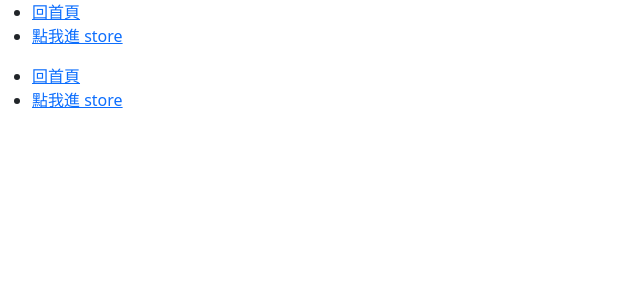
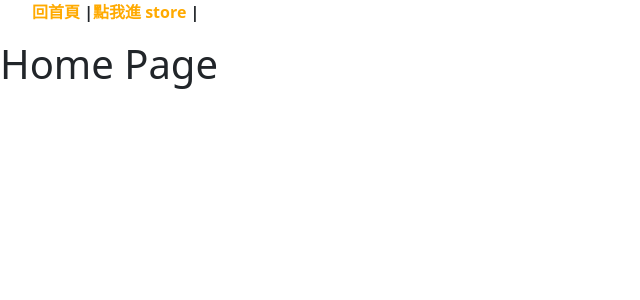
Before and after one commit to ivy7661/ngTest02, an Angular app: page / in a window 1280 px wide. Shown: the top 300 px of the page, without its empty margins (0-640 px from the left). Built offline with nearby package versions, Linux system fonts and the light colour scheme.

Commit message:
add home page

```diff
--- a/src/app/app.component.html
+++ b/src/app/app.component.html
@@ -1,12 +1,11 @@
 <!-- <button type="button" [routerLink]=['/store']>點我進store</button> -->
-<!-- <app-store></app-store> -->
 
-<ul>
-    <li>
-        <a routerLink="">回首頁</a>
+<ul class="list">
+    <li class="list__item">
+        <a routerLink="">回首頁</a> |
     </li>
-    <li>
-        <a routerLink="store">點我進 store</a>
+    <li class="list__item">
+        <a routerLink="store">點我進 store</a> |
     </li>
 </ul>
 
--- a/src/app/app.component.scss
+++ b/src/app/app.component.scss
@@ -0,0 +1,14 @@
+.list,.list__item {
+    list-style: none;
+}
+a {
+    text-decoration: none;
+    color: #fa0;
+}
+
+
+.list {
+    display: flex;
+    font-weight: 600;
+    font-style: 32px;
+}
--- a/src/app/app.component.ts
+++ b/src/app/app.component.ts
@@ -1,5 +1,6 @@
 import { Component } from '@angular/core';
 import { RouterOutlet } from '@angular/router';
+import { HomeComponent } from './home/home.component';
 import { StoreComponent } from './store/store.component';
 import { HttpClientModule } from '@angular/common/http';
 import { RouterModule } from '@angular/router';
@@ -7,7 +8,7 @@ import { RouterModule } from '@angular/router';
 @Component({
   selector: 'app-root',
   standalone: true,
-  imports: [RouterOutlet, StoreComponent, HttpClientModule,RouterModule],
+  imports: [RouterOutlet,HomeComponent, StoreComponent, HttpClientModule,RouterModule],
   templateUrl: './app.component.html',
   styleUrl: './app.component.scss',
 })
--- a/src/app/app.routes.ts
+++ b/src/app/app.routes.ts
@@ -1,11 +1,12 @@
 import { Routes } from '@angular/router';
 import { AppComponent } from './app.component';
+import { HomeComponent } from './home/home.component';
 import { StoreComponent } from './store/store.component';
 
 export const routes: Routes = [
   {
     path:'',
-    component:AppComponent
+    component:HomeComponent
   },
   {
     path:'store',
--- /dev/null
+++ b/src/app/home/home.component.html
@@ -0,0 +1 @@
+<h1>Home Page</h1>
--- a/src/app/store/store.component.html
+++ b/src/app/store/store.component.html
@@ -1,4 +1,6 @@
-<h1>資料</h1>
+<h1>Store</h1>
+
+<h3>COVID-19 open data</h3>
 <ul>
   <li *ngFor="let item of data">{{ item }}</li>
 </ul>
```
Also changed, not shown: src/app/home/home.component.ts (added, +12 -0 lines), src/app/home/home.component.scss (added).
